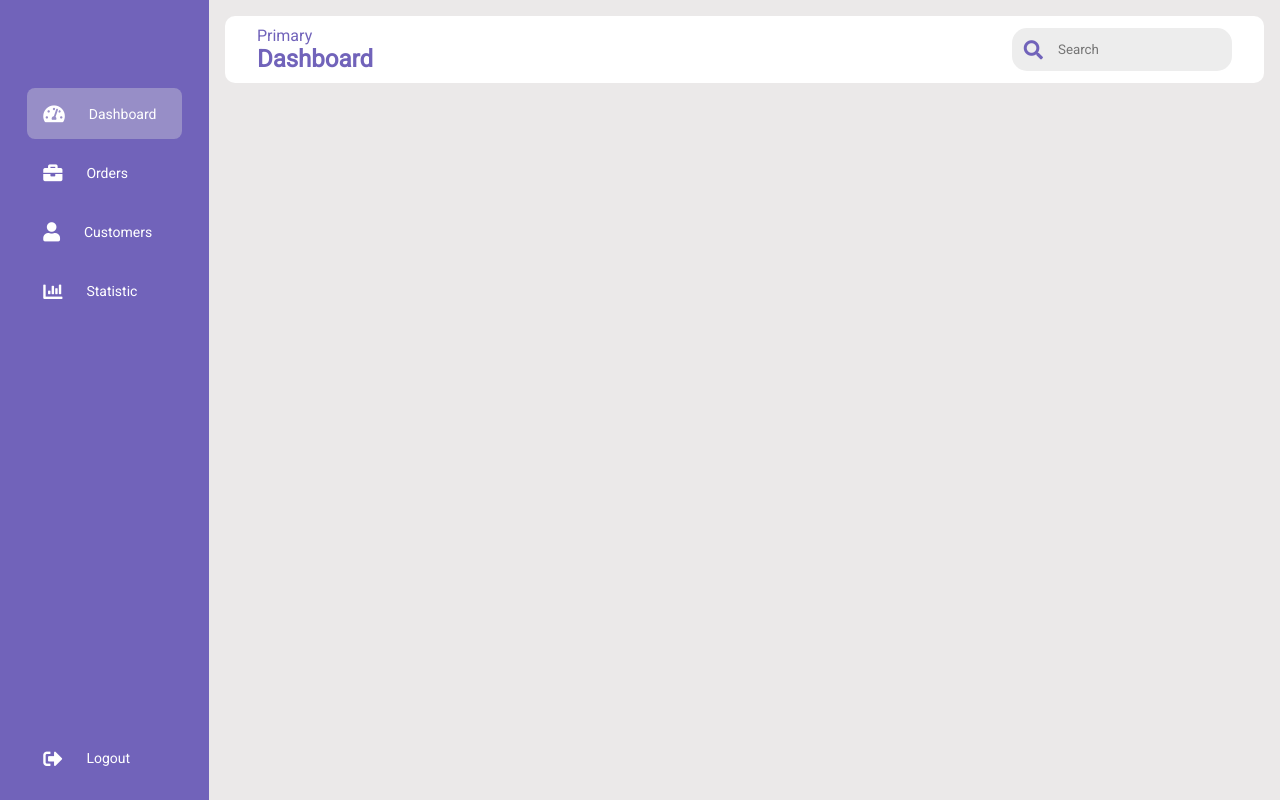
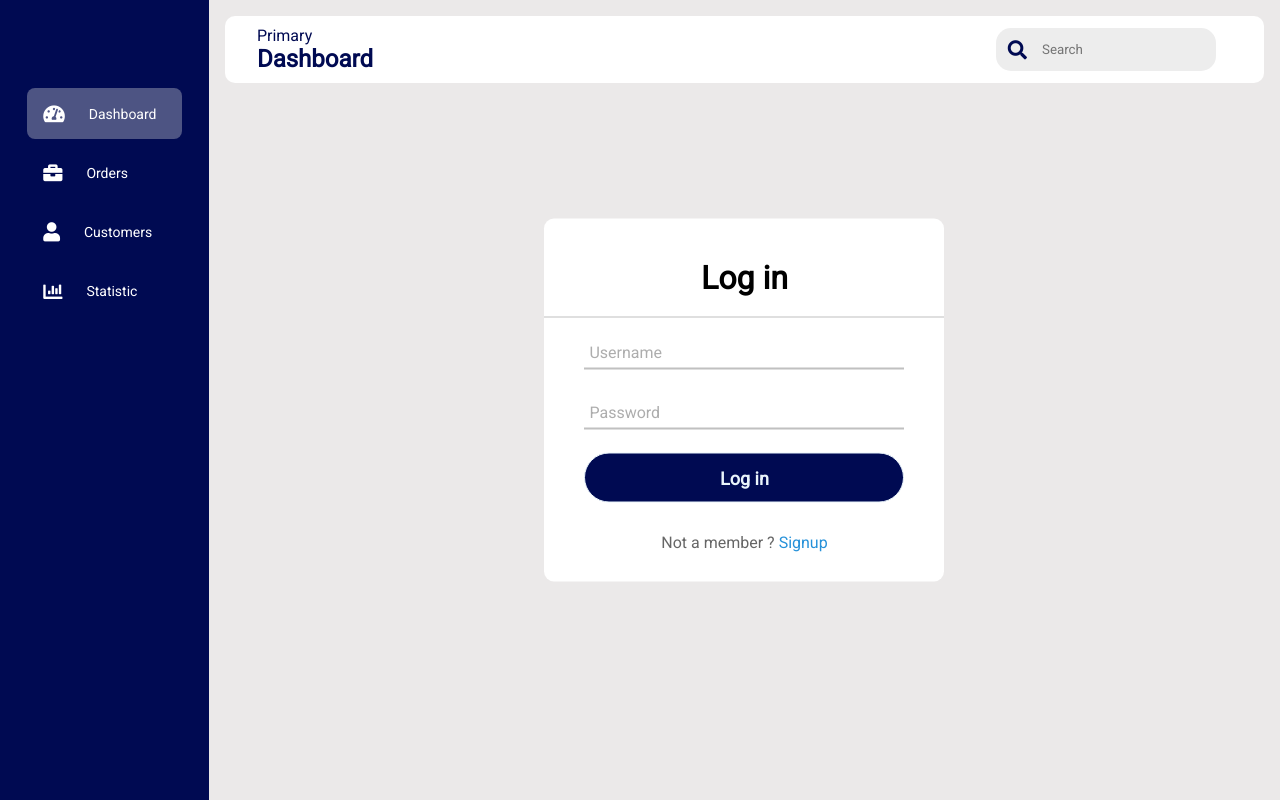
Before and after one commit to PoteralaMateusz/Frontend-SystemERP, an Angular app: page /login in a window 1280 px wide. Built offline with nearby package versions, Linux system fonts and the light colour scheme.

Commit message:
[change] change site when user is logged or no log in. Add css to login page

```diff
--- a/src/app/_services/token-storage.service.ts
+++ b/src/app/_services/token-storage.service.ts
@@ -1,6 +1,7 @@
 import { Injectable } from '@angular/core';
 
 const USER_KEY = 'auth-user';
+const USERNAME = "";
 @Injectable({
   providedIn: 'root'
 })
@@ -12,13 +13,23 @@ export class TokenStorageService {
   }
   public saveUserData(username: string, token: string):void{
     window.sessionStorage.removeItem(USER_KEY);
+    window.sessionStorage.removeItem(USERNAME);
     window.sessionStorage.setItem(USER_KEY, 'Bearer ' + token);
+    window.sessionStorage.setItem(USERNAME, username);
 
   }
   public getToken():string{
     const key = window.sessionStorage.getItem(USER_KEY);
     if (key){
       return key;
+    }
+    return '';
+  }
+
+  public getUsername():string{
+    const user = window.sessionStorage.getItem(USERNAME);
+    if (user){
+      return user;
     }
     return '';
   }
--- a/src/app/app.component.css
+++ b/src/app/app.component.css
@@ -14,7 +14,7 @@
   color: #fff;
   overflow: hidden;
   transition: all 0.5s linear;
-  background: rgba(113, 99, 186, 255);
+  background: #000A52;
 }
 
 .sidebar:hover {
@@ -91,7 +91,7 @@
 }
 
 .header--title {
-  color: rgba(113, 99, 186, 255);
+  color: #000A52;
 }
 
 .user--info {
@@ -103,7 +103,7 @@
 .search--box {
   background: rgb(237,237,237);
   border-radius: 15px;
-  color: rgba(113,99,186,255);
+  color: #000A52;
   display: flex;
   align-items: center;
   gap: 5px;
@@ -122,3 +122,7 @@
 .search--box i:hover{
   transform: scale(1.2);
 }
+
+.user--name {
+  color: #000A52;
+}
--- a/src/app/app.component.html
+++ b/src/app/app.component.html
@@ -1,4 +1,4 @@
-<link rel="stylesheet" href="https://cdnjs.cloudflare.com/ajax/libs/font-awesome/5.15.4/css/all.min.css" />
+<link rel="stylesheet" href="https://cdnjs.cloudflare.com/ajax/libs/font-awesome/5.15.4/css/all.min.css"/>
 
 <div class="page">
 
@@ -29,8 +29,8 @@
           <span>Statistic</span>
         </a>
       </li>
-    <li class="logout">
-      <a href="#">
+      <li class="logout" *ngIf="isLogged">
+        <a href="#" (click)="logout()">
           <i class="fas fa-sign-out-alt"></i>
           <span>Logout</span>
         </a>
@@ -49,8 +49,12 @@
           <i class="fas fa-search"></i>
           <input type="text" placeholder="Search"/>
         </div>
+        <div class="user--name">
+          <h3 *ngIf="isLogged">User: {{username}}</h3>
         </div>
       </div>
     </div>
+    <router-outlet></router-outlet>
+  </div>
 
 </div>
--- a/src/app/app.component.ts
+++ b/src/app/app.component.ts
@@ -1,11 +1,32 @@
 import {Component, OnInit} from '@angular/core';
+import {TokenStorageService} from "./_services/token-storage.service";
+import {Router} from "@angular/router";
+import {AuthServiceService} from "./_services/auth-service.service";
 
 @Component({
   selector: 'app-root',
   templateUrl: './app.component.html',
   styleUrls: ['./app.component.css']
 })
-export class AppComponent {
+export class AppComponent implements OnInit {
   title = 'Frontend-SystemERP';
+  isLogged = false;
+  username: any;
 
+
+  constructor(private tokenStorageService: TokenStorageService, private authServiceService: AuthServiceService, private router: Router) {
+  }
+
+  ngOnInit(): void {
+    this.isLogged = this.tokenStorageService.isLoggedIn();
+    this.username = this.tokenStorageService.getUsername();
+    if (!this.isLogged) {
+      this.router.navigate(['./login']);
+    }
+  }
+
+  logout() {
+    this.authServiceService.logout();
+    this.tokenStorageService.clear();
+  }
 }
--- a/src/app/login-page/login-page.component.css
+++ b/src/app/login-page/login-page.component.css
@@ -0,0 +1,94 @@
+
+.center {
+  position: absolute;
+  top: 50%;
+  left: 50%;
+  transform: translate(-50%,-50%);
+  width: 400px;
+  background: white;
+  border-radius: 10px;
+}
+.center h1{
+  text-align: center;
+  padding: 40px 0 20px 0;
+  border-bottom: 1px solid silver;
+
+}
+.center form{
+  padding:  0 40px;
+  box-sizing: border-box;
+}
+form .txt_field{
+  margin-top: 10px;
+  position: relative;
+}
+.txt_field input{
+  width: 100%;
+  padding: 0 5px;
+  margin-top: 10px;
+  height: 40px;
+  font-size: 16px;
+  border: none;
+  background: none;
+  outline: none;
+}
+.txt_field label{
+  position: absolute;
+  top:50%;
+  left: 5px;
+  color: #adadad;
+  transform: translateY(-50%);
+  font-size: 16px;
+  pointer-events: none;
+  transition: .5s;
+}
+.txt_field span::before{
+  content: '';
+  position: absolute;
+  top: 40px;
+  left: 0;
+  width: 100%;
+  height: 2px;
+  background: silver;
+  transition: .5s;
+}
+.txt_field input:focus ~ label,
+.txt_field input:valid ~ label{
+  top: 5px;
+  color: #000A52;
+}
+
+.txt_field input:focus ~ span::before,
+.txt_field input:valid ~ span::before{
+  width: 100%;
+}
+.login {
+  margin-top: 15px;
+  width: 100%;
+  height: 50px;
+  border: 1px solid;
+  background: #000A52;
+  border-radius: 25px;
+  font-size: 18px;
+  color: #e9f4fb;
+  font-weight: 700;
+  cursor: pointer;
+  outline: none;
+}
+.login:hover{
+  border-color: #000A52;
+  transition: .5s;
+}
+.signup_link{
+  margin: 30px 0;
+  text-align: center;
+  font-size: 16px;
+  color: #666666;
+}
+.signup_link a{
+  color: #2691d9;
+  text-decoration: none;
+}
+.signup_link a:hover{
+  text-decoration: underline;
+}
--- a/src/app/login-page/login-page.component.html
+++ b/src/app/login-page/login-page.component.html
@@ -31,10 +31,11 @@
       <label>Password</label>
     </div>
     <input class="login" type="submit" (click)="onSubmit()" value="Log in">
+    <div class="signup_link">
+      Not a member ? <a href="signup">Signup</a>
+    </div>
   </form>
   <div *ngIf="isLoggedIn">
   <h4>You are success log in!</h4>
-    <input  type="submit" (click)="takeStats()" value="Test take stats">
-  <input  type="submit" (click)="logout()" value="Log out">
   </div>
 </div>
```
Lines whose indentation alone changed are shown as unchanged.
